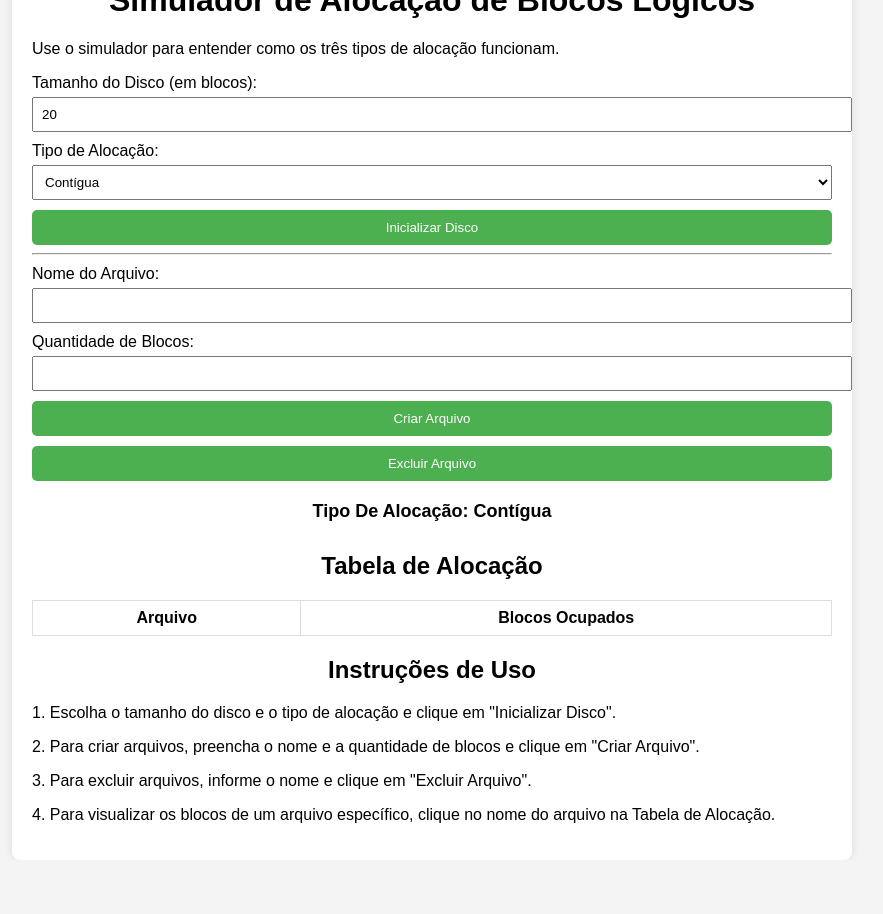
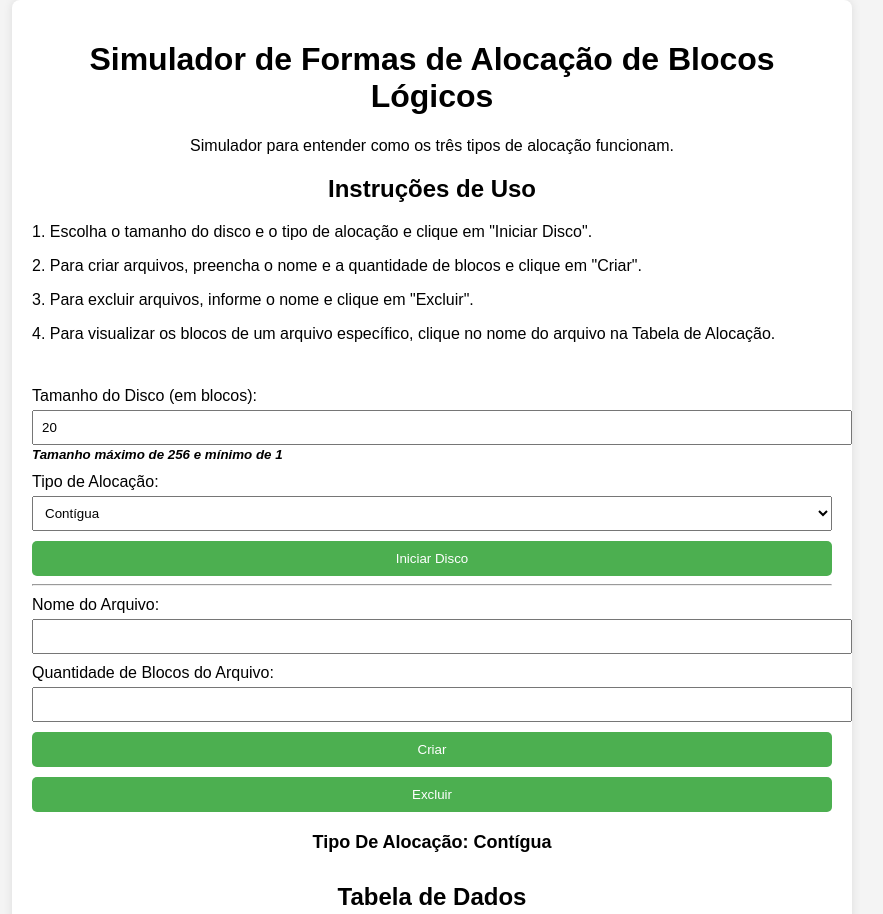
Before and after one commit to muriloklein/TDE_SO_Dois, a plain HTML site: page index.html in a window 1280 px wide. Shown: the top 914 px of the page, without its empty margins (208-1091 px from the left). Before the commit the page ends 860 px from the top, so only its background shows below. Drawn offline with Linux system fonts and the light colour scheme.

Commit message:
Final commit

```diff
--- a/index.html
+++ b/index.html
@@ -3,19 +3,39 @@
   <head>
     <meta charset="UTF-8" />
     <meta name="viewport" content="width=device-width, initial-scale=1.0" />
-    <title>Simulador de Alocação de Blocos Lógicos</title>
+    <title>Simulador de Formas de Alocação de Blocos Lógicos</title>
     <link rel="stylesheet" href="styles.css" />
   </head>
   <body>
     <div class="container">
-      <h1>Simulador de Alocação de Blocos Lógicos</h1>
-      <p>
-        Use o simulador para entender como os três tipos de alocação funcionam.
-      </p>
+      <div class="text-center">
+        <h1>Simulador de Formas de Alocação de Blocos Lógicos</h1>
+        <p>Simulador para entender como os três tipos de alocação funcionam.</p>
+      </div>
 
+      <div>
+        <h2>Instruções de Uso</h2>
+        <p>
+          1. Escolha o tamanho do disco e o tipo de alocação e clique em
+          "Iniciar Disco".
+        </p>
+        <p>
+          2. Para criar arquivos, preencha o nome e a quantidade de blocos e
+          clique em "Criar".
+        </p>
+        <p>3. Para excluir arquivos, informe o nome e clique em "Excluir".</p>
+        <p>
+          4. Para visualizar os blocos de um arquivo específico, clique no nome
+          do arquivo na Tabela de Alocação.
+        </p>
+      </div>
+      <br />
       <div class="controls">
         <label for="disk-size">Tamanho do Disco (em blocos):</label>
         <input type="number" id="disk-size" min="1" max="100" value="20" />
+        <small
+          ><strong><em>Tamanho máximo de 256 e mínimo de 1</em></strong></small
+        >
 
         <label for="allocation-type">Tipo de Alocação:</label>
         <select id="allocation-type">
@@ -24,18 +44,18 @@
           <option value="indexada">Indexada</option>
         </select>
 
-        <button id="initialize">Inicializar Disco</button>
+        <button id="initialize">Iniciar Disco</button>
 
         <hr />
 
         <label for="file-name">Nome do Arquivo:</label>
         <input type="text" id="file-name" />
 
-        <label for="file-blocks">Quantidade de Blocos:</label>
+        <label for="file-blocks">Quantidade de Blocos do Arquivo:</label>
         <input type="number" id="file-blocks" min="1" />
 
-        <button id="create-file">Criar Arquivo</button>
-        <button id="delete-file">Excluir Arquivo</button>
+        <button id="create-file">Criar</button>
+        <button id="delete-file">Excluir</button>
       </div>
 
       <div
@@ -47,7 +67,7 @@
 
       <div id="disk" class="disk"></div>
 
-      <h2>Tabela de Alocação</h2>
+      <h2>Tabela de Dados</h2>
       <table id="allocation-table">
         <thead>
           <tr>
@@ -57,23 +77,6 @@
         </thead>
         <tbody></tbody>
       </table>
-
-      <h2>Instruções de Uso</h2>
-      <p>
-        1. Escolha o tamanho do disco e o tipo de alocação e clique em
-        "Inicializar Disco".
-      </p>
-      <p>
-        2. Para criar arquivos, preencha o nome e a quantidade de blocos e
-        clique em "Criar Arquivo".
-      </p>
-      <p>
-        3. Para excluir arquivos, informe o nome e clique em "Excluir Arquivo".
-      </p>
-      <p>
-        4. Para visualizar os blocos de um arquivo específico, clique no nome do
-        arquivo na Tabela de Alocação.
-      </p>
     </div>
 
     <script src="script.js"></script>
--- a/script.js
+++ b/script.js
@@ -6,8 +6,9 @@ let allocationType = "contigua";
 document.getElementById("initialize").addEventListener("click", () => {
   diskSize = parseInt(document.getElementById("disk-size").value);
 
-  if (!diskSize || diskSize <= 0) {
+  if (!diskSize || diskSize <= 0 || diskSize > 256) {
     alert("Informe um tamanho válido!");
+    return;
   }
 
   allocationType = document.getElementById("allocation-type").value;
@@ -27,7 +28,7 @@ document.getElementById("create-file").addEventListener("click", () => {
   const fileBlocks = parseInt(document.getElementById("file-blocks").value);
 
   if (!fileName) {
-    alert("Por favor, insira um nome para o arquivo.");
+    alert("Insira um nome para o arquivo.");
     return;
   }
 
@@ -51,7 +52,7 @@ document.getElementById("delete-file").addEventListener("click", () => {
   const fileName = document.getElementById("file-name").value.trim();
 
   if (!fileName) {
-    alert("Por favor, insira o nome do arquivo a ser excluído.");
+    alert("Insira o nome do arquivo a ser excluído.");
     return;
   }
 
@@ -76,6 +77,20 @@ const colors = [
   "#DAF7A6",
   "#C70039",
   "#581845",
+  "#16A085",
+  "#F4D03F",
+  "#E67E22",
+  "#1ABC9C",
+  "#8E44AD",
+  "#3498DB",
+  "#E74C3C",
+  "#2ECC71",
+  "#9B59B6",
+  "#34495E",
+  "#F39C12",
+  "#D35400",
+  "#2C3E50",
+  "#7F8C8D",
 ];
 
 function getFileColor(fileName) {
@@ -124,7 +139,7 @@ function createFile(fileName, fileBlocks) {
   }
 
   if (startBlock === -1) {
-    alert("Não há espaço suficiente para alocar o arquivo.");
+    alert("Não tem espaço suficiente para alocar o arquivo.");
   } else {
     renderDisk();
     renderAllocationTable();
--- a/styles.css
+++ b/styles.css
@@ -4,7 +4,6 @@ body {
   display: flex;
   justify-content: center;
   align-items: center;
-  height: 100vh;
   margin: 0;
 }
 
@@ -15,6 +14,11 @@ body {
   box-shadow: 0 0 10px rgba(0, 0, 0, 0.1);
   width: 80%;
   max-width: 800px;
+  margin-bottom: 30px;
+}
+
+.text-center {
+  text-align: center;
 }
 
 #informationText {
@@ -74,6 +78,7 @@ button:hover {
   line-height: 30px;
   font-size: 12px;
   color: #fff;
+  border-radius: 50%;
 }
 
 .block.free {
```
Also changed, not shown: 1 other file.
